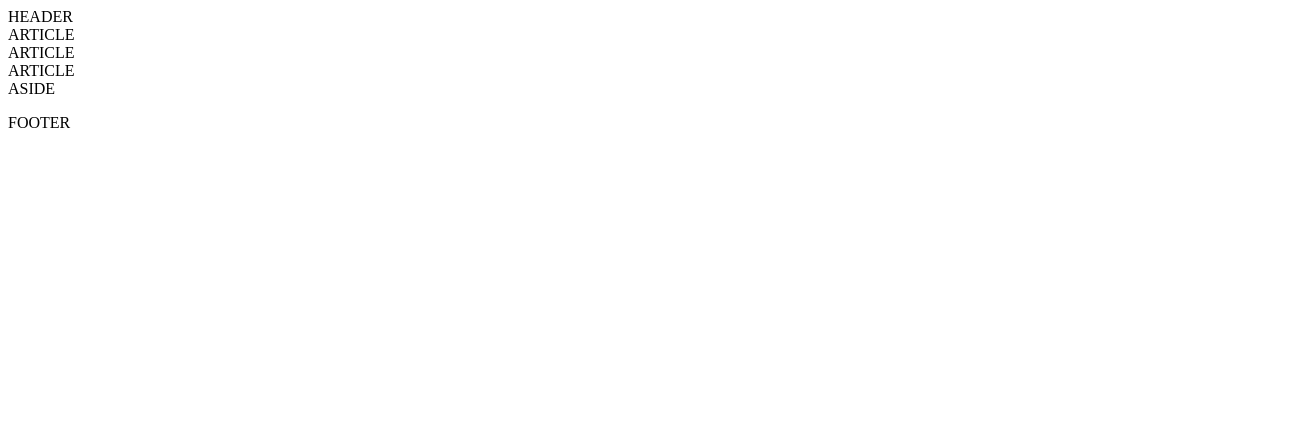
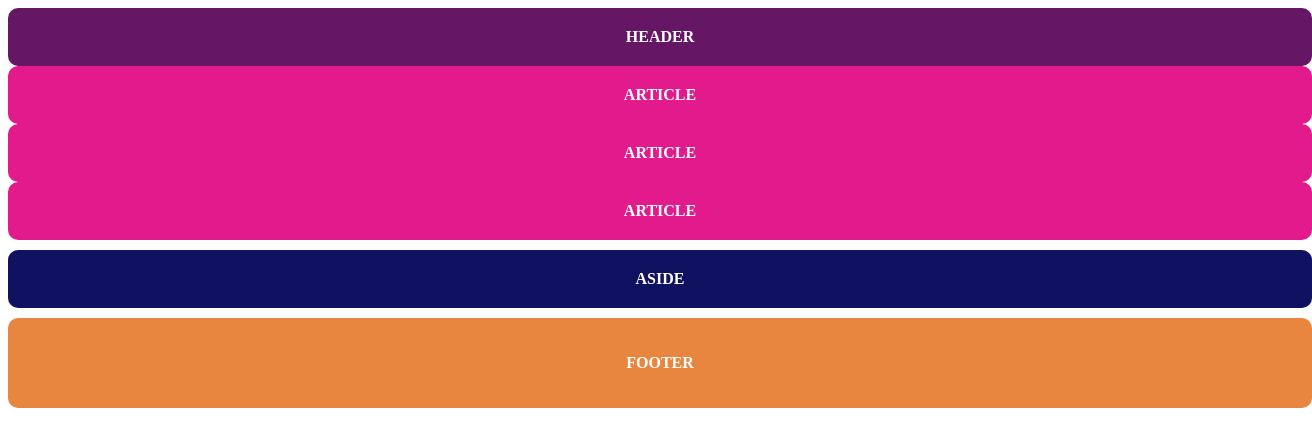
Before and after one commit to tlpatr3/flexbox-wireframe-practice, a plain HTML site: page index.html in a window 1280 px wide. Shown: the whole page, 1312 px wide, since content can reach past the window. Drawn offline with Linux system fonts and the light colour scheme.

Commit message:
changing colors

```diff
--- a/CSS/style.css
+++ b/CSS/style.css
@@ -4,16 +4,52 @@ body {
     margin: 0;
     background-color: grey;
     font-family: sans-serif;
-}
+  }
 
-.container {
+  .container {
     display: flex;
     flex-direction: column;
     align-items: center;
-    width: 300px;
+    width: 320px;
     margin: 20px auto;
-}
+  }
 
+  header,
+  article,
+  aside,
+  footer {
+    color: white;
+    text-align: center;
+    padding: 20px;
+    border-radius: 10px;
+    width: 100%;
+    font-weight: bold;
+  }
 
-}
-}
+  header {
+    background-color: rgb(101, 22, 101);
+  }
+
+  .main-content {
+    background-color: green;
+    padding: 10px;
+    border-radius: 10px;
+    display: flex;
+    flex-direction: column;
+    gap: 10px;
+    width: 100%;
+  }
+
+  article {
+    background-color: rgb(227, 26, 140);
+  }
+
+  aside {
+    background-color: rgb(17, 17, 98);
+    margin-top: 10px;
+  }
+
+  footer {
+    background-color: rgb(232, 133, 62);
+    margin-top: 10px;
+  }
```
